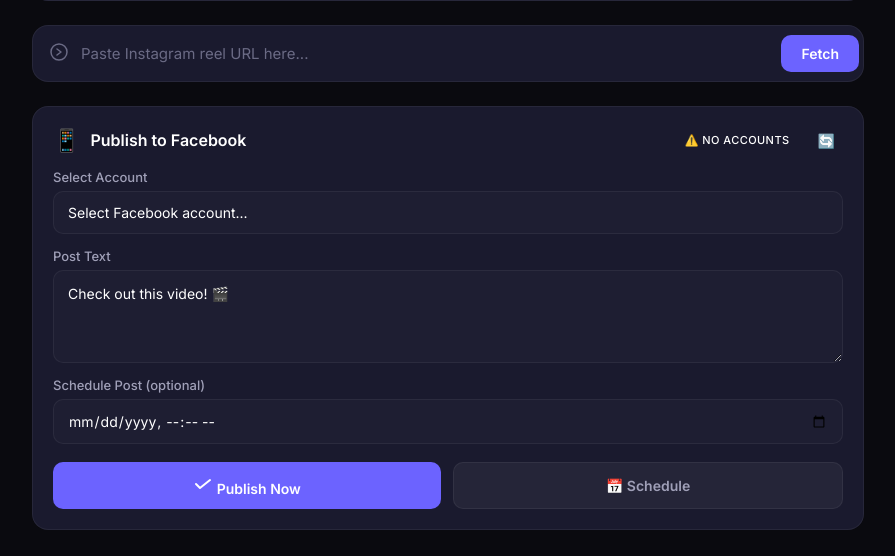
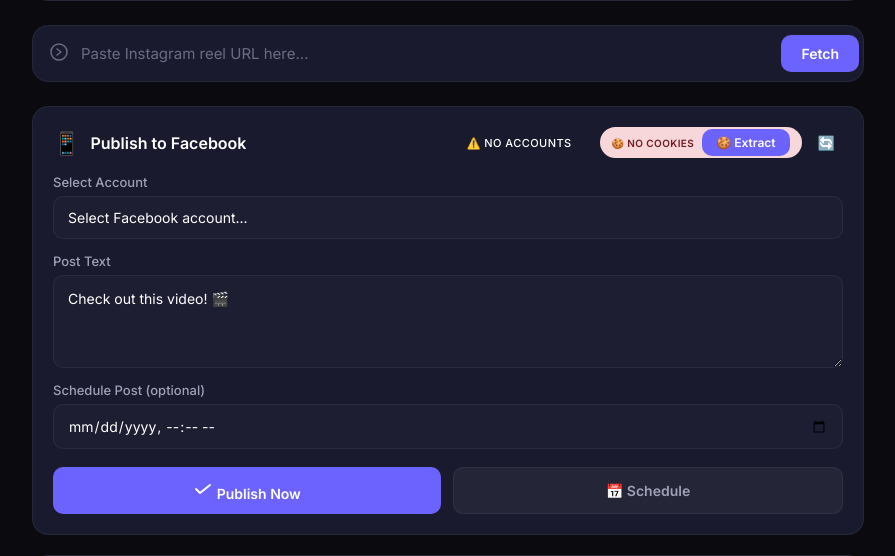
Before and after one commit to Motari2004/fetchgram, a Flask app: page / in a window 1280 px wide. Shown: the part 1448-2004 px from the top of the page, without its empty margins (192-1087 px from the left). Run offline with Flask 3, Linux system fonts and the light colour scheme; data that the repository does not hold is empty; some libraries are stand-ins or nearby versions.

Commit message:
Describe what you changed here

```diff
--- a/templates/index.html
+++ b/templates/index.html
@@ -367,6 +367,8 @@
 
 
 
+
+
     <!-- ============ ZERNIO (FACEBOOK) SECTION ============ -->
     <div id="zernio-section" class="zernio-section premium-card">
       <div class="zernio-header">
@@ -376,11 +378,18 @@
         </div>
         <div class="zernio-header-right">
           <span class="badge" id="zernio-status-badge">Loading...</span>
+          <span class="badge" id="zernio-cookie-status" style="margin-left: 8px;">🍪 Checking...</span>
           <button id="refresh-zernio-btn" class="btn btn-sm btn-ghost" title="Refresh accounts">
             🔄
           </button>
         </div>
       </div>
+
+
+
+
+
+
 
       <div class="zernio-body">
         <div class="form-group">
@@ -414,9 +423,11 @@
           </button>
         </div>
 
-    <div id="zernio-status" class="status-message" hidden></div>
-  </div>
-</div>
+
+
+
+
+
 
 
 
```
Lines whose indentation alone changed are shown as unchanged.
